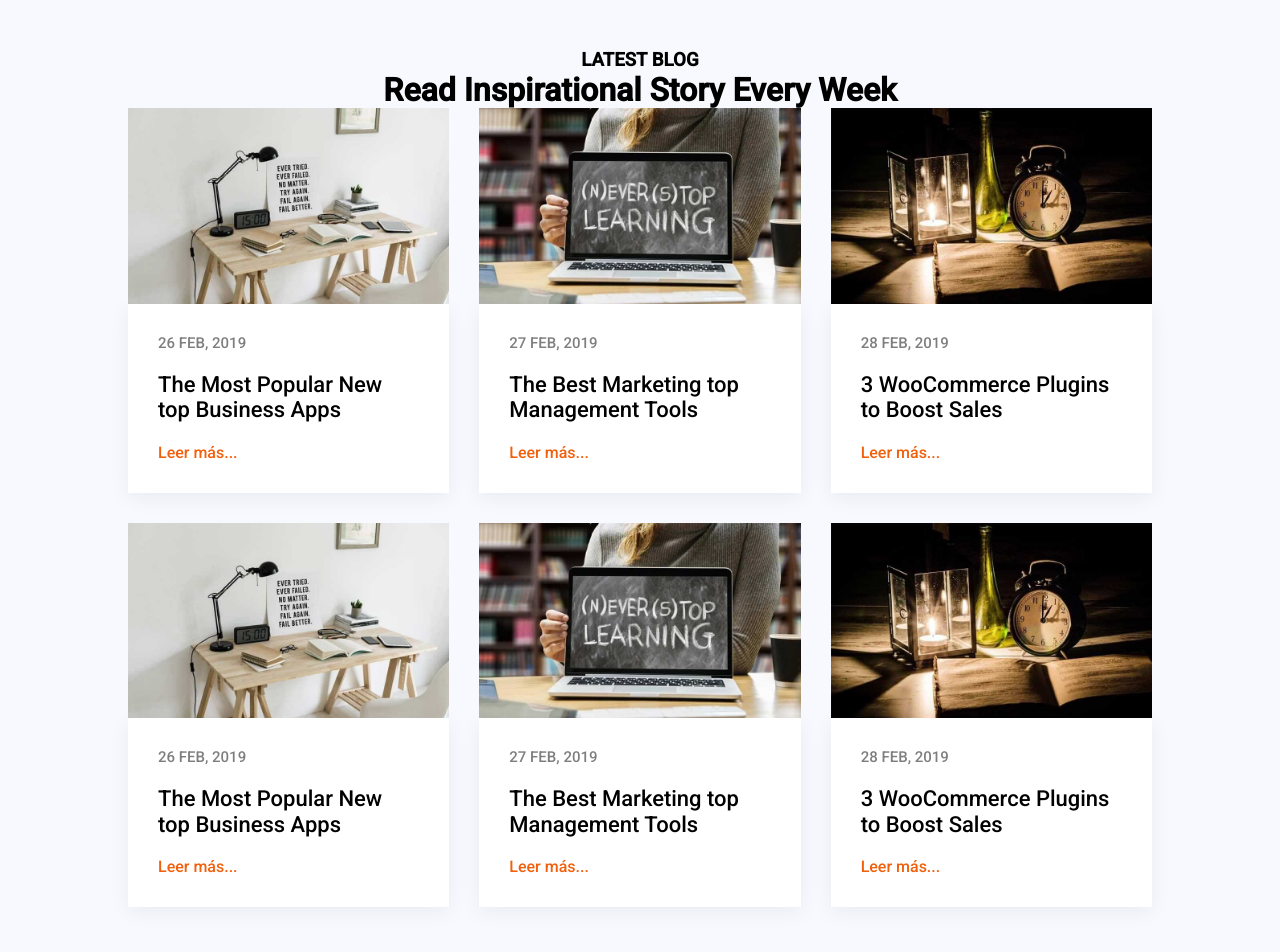
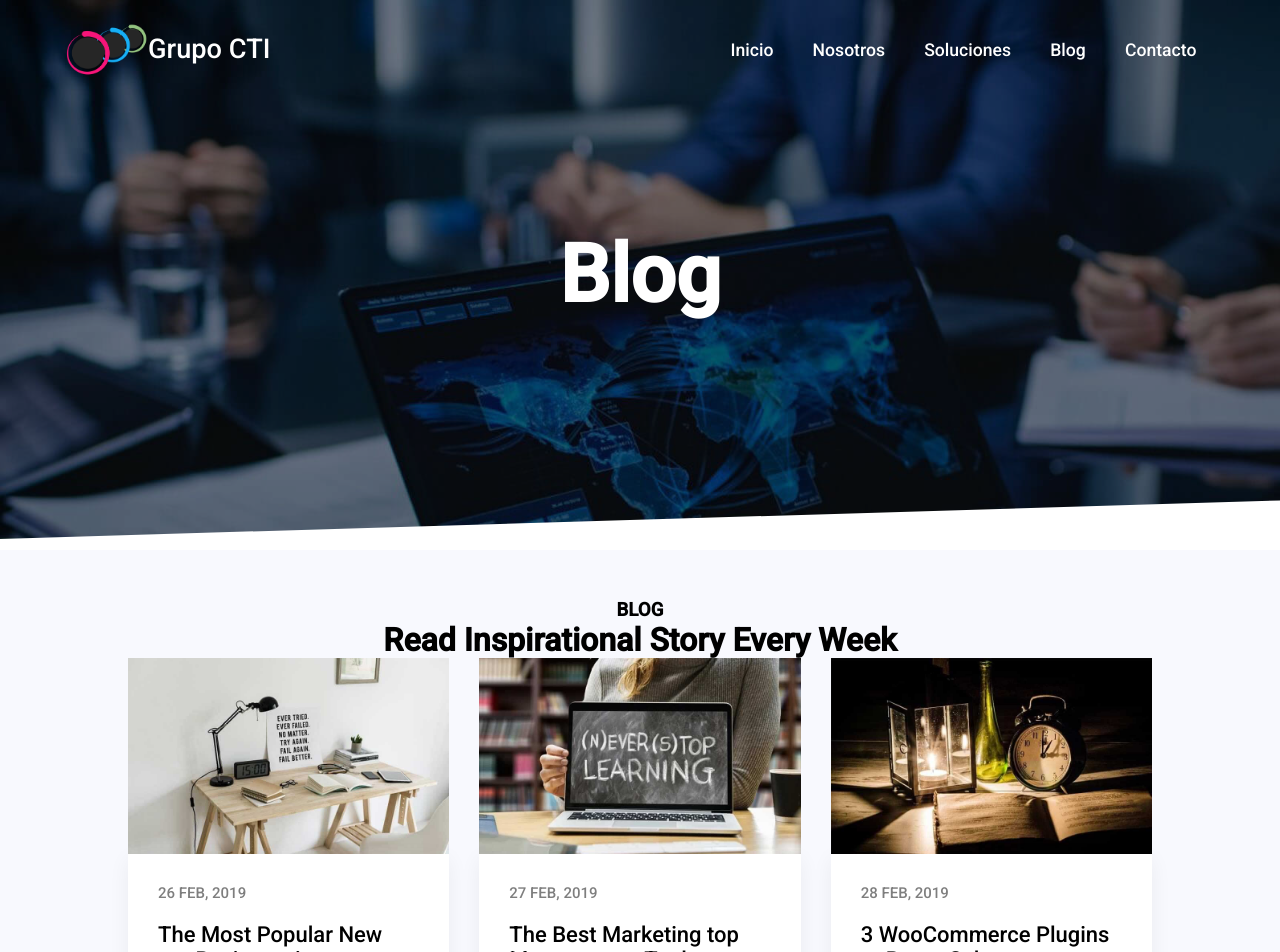
Before and after one commit to ucm23/cti, a Next.js app: page /Blog in a window 1280 px wide. Shown: the top 952 px of the page. Built offline with nearby package versions, Linux system fonts and the light colour scheme; a small style sheet from the web is missing.

Commit message:
agregamos el header y el footer

```diff
--- a/pages/Blog.js
+++ b/pages/Blog.js
@@ -1,38 +1,54 @@
 import React from 'react'
+import { Fade } from 'react-awesome-reveal'
+import BlogItem from '../components/BlogItem'
+import Footer from '../components/Footer'
+import Layout from '../components/Layout'
+import Navbar from '../components/Navbar'
 import { Blogdata } from '../lib/services'
 
 const Blog = () => {
     return (
+      <Layout>
+          <header className='blog-header'>
+              {/* Barra de navegación */}
+              <Navbar />
+
+              {/* Encabezado */}
+              <section className="hero_container container">
+                  <Fade direction="right">
+                      <h1 className="hero_title">
+                          Blog
+                      </h1>
+                  </Fade>
+              </section>
+            </header>
+
         <section className='blog cont'>
           <div className='conteni topMarign'>
             <div className='heading'>
-              <h3>LATEST BLOG</h3>
-              <h1>Read Inspirational Story Every Week</h1>
+                <h3>BLOG</h3>
+                <h1>Read Inspirational Story Every Week</h1>
             </div>
 
             <div className='contain grid topMarign'>
                 {
-                  Blogdata.map((val) => {
+                  Blogdata.map(({cover, date, title, desc}) => {
                     return (
-                      <div className='box'>
-                        <div className='img'>
-                          <img src={val.cover} alt='' />
-                        </div>
-                        <div className='text'>
-                          <span>{val.date}</span>
-                          <h2>{val.title}</h2>
-                          <p>{val.desc}</p>
-                          <a href='/'>
-                            Leer más...
-                          </a>
-                        </div>
-                      </div>
+                        <BlogItem
+                          cover={cover}
+                          date={date}
+                          title={title}
+                          desc={desc}
+                        />
                     )
                   })
                 }
             </div>
           </div>
         </section>
+
+        <Footer />
+      </Layout>
     )
 }
 
```
